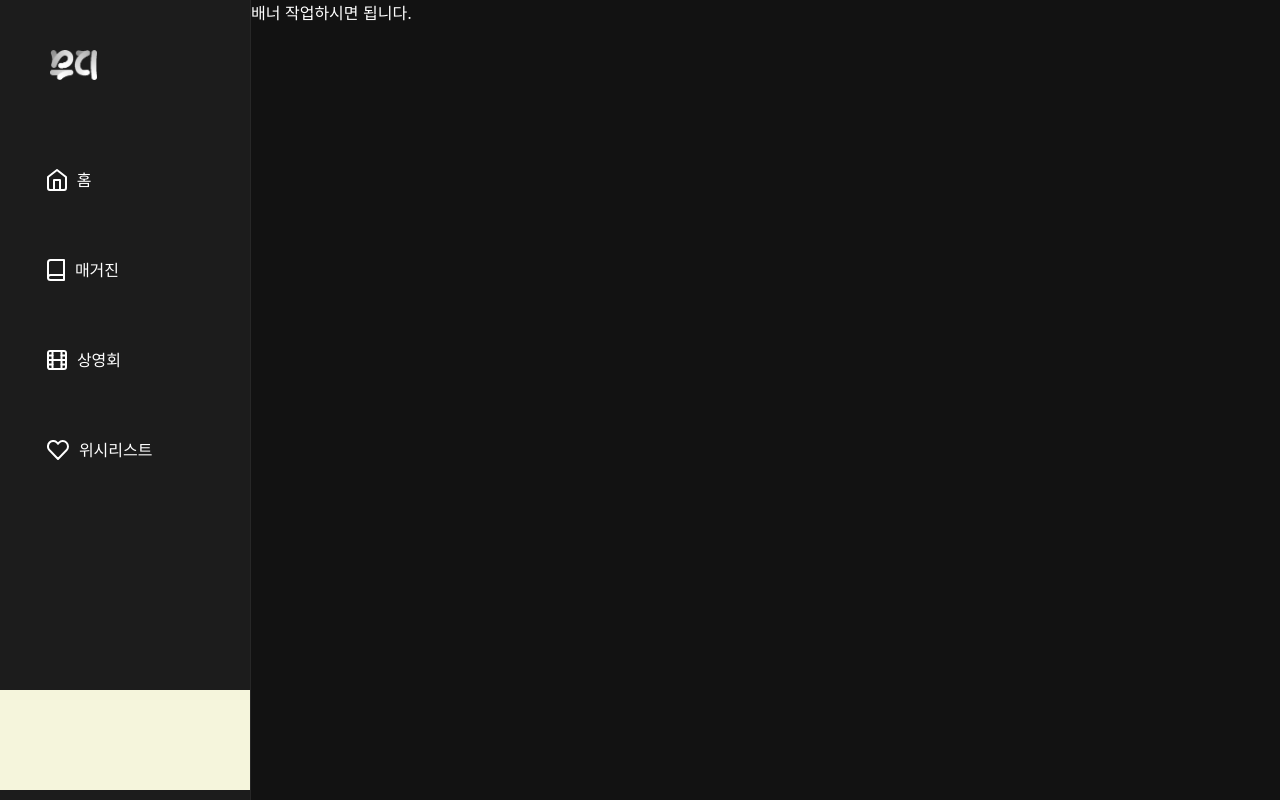
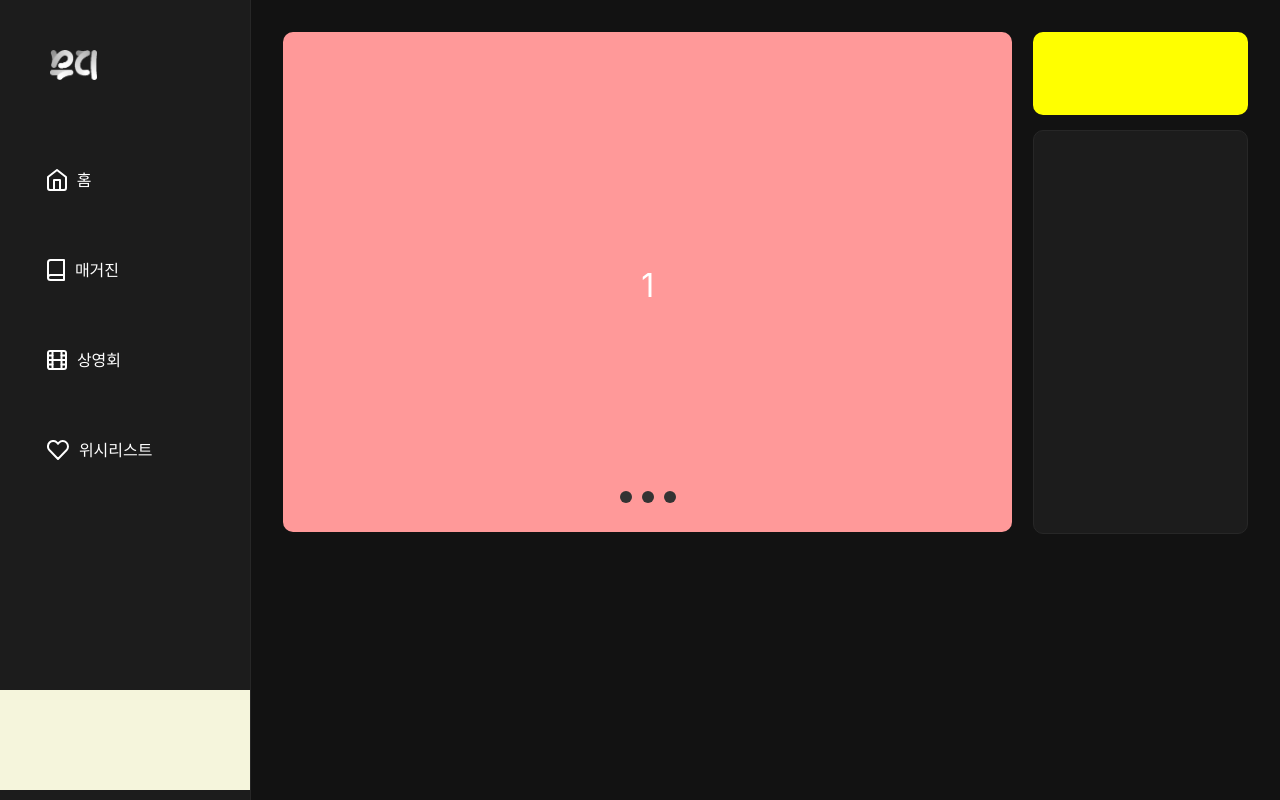
Before and after one commit to kimseowoo03/mudi, a React (Create React App) app: page / in a window 1280 px wide. Built offline with nearby package versions, Linux system fonts and the light colour scheme.

Commit message:
Design: Banner UI

```diff
--- a/src/components/Banner.js
+++ b/src/components/Banner.js
@@ -1,5 +1,42 @@
+import style from "../styles/Banner.module.scss";
+
 const Banner = () => {
-  return <div>배너 작업하시면 됩니다.</div>;
+  return (
+    <div className={style.banner}>
+      <div className={style.left_content}>
+        <div className={style.slider}>
+          <ul className={style.slide_show}>
+            <li id="slide01" className={style.slide}>
+              <div className={style.snapper}></div>
+            </li>
+            <li id="slide02" className={style.slide}>
+              <div className={style.snapper}></div>
+            </li>
+            <li id="slide03" className={style.slide}>
+              <div className={style.snapper}></div>
+            </li>
+          </ul>
+          <div className={style.slide_nav}>
+            <ul className={style.slide_btn_list}>
+              <li className={style.slide_btn_item}>
+                <a href="#slide01" className={style.slide_btn}></a>
+              </li>
+              <li className={style.slide_btn_item}>
+                <a href="#slide02" className={style.slide_btn}></a>
+              </li>
+              <li className={style.slide_btn_item}>
+                <a href="#slide03" className={style.slide_btn}></a>
+              </li>
+            </ul>
+          </div>
+        </div>
+      </div>
+      <div className={style.right_content}>
+        <div className={style.support}></div>
+        <div className={style.view_rank}></div>
+      </div>
+    </div>
+  );
 };
 
 export default Banner;
--- /dev/null
+++ b/src/styles/Banner.module.scss
@@ -0,0 +1,172 @@
+*::-webkit-scrollbar {
+  display: none;
+}
+
+li {
+  list-style: none;
+}
+
+.banner {
+  max-width: 70.375rem;
+  height: 31.25rem;
+  margin: 2rem;
+  display: grid;
+  grid-template-columns: 3.4fr 1fr;
+  grid-gap: 1.313rem;
+}
+
+.slider {
+  max-width: 53.563rem;
+  height: 31.25rem;
+  position: relative;
+}
+
+.slide_show {
+  width: 100%;
+  height: 100%;
+  position: absolute;
+  top: 0;
+  left: 0;
+  display: flex;
+  counter-reset: item;
+  overflow-x: scroll;
+  scroll-behavior: smooth;
+  scroll-snap-type: x mandatory;
+  border-radius: 0.625rem;
+}
+.slide_show .slide {
+  position: relative;
+  background-color: #f99;
+  flex: 0 0 100%;
+  counter-increment: item;
+
+  .snapper {
+    position: absolute;
+    top: 0;
+    left: 0;
+    width: 100%;
+    height: 100%;
+    scroll-snap-align: center;
+  }
+}
+.slide:nth-child(even) {
+  background-color: #99f;
+}
+.slide:before {
+  content: counter(item);
+  position: absolute;
+  top: 50%;
+  left: 50%;
+  transform: translate3d(-50%,-40%,4.375rem);
+  color: #fff;
+  font-size: 2em;
+}
+
+.slide_nav {
+  position: absolute;
+  right: 0;
+  bottom: 1.25rem;
+  left: 0;
+  text-align: center;
+}
+.slide_nav .slide_btn_list .slide_btn_item {
+  display: inline-block;
+
+  .slide_btn {
+    display: inline-block;
+    width: 0.75rem;
+    height: 0.75rem;
+    background-color: #333;
+    background-clip: content-box;
+    border: 0.313rem solid transparent;
+    border-radius: 50%;
+  }
+}
+
+@keyframes tonext {
+  75% {
+    left: 0;
+  }
+  95% {
+    left: 100%;
+  }
+  98% {
+    left: 100%;
+  }
+  99% {
+    left: 0;
+  }
+}
+
+@keyframes tostart {
+  75% {
+    left: 0;
+  }
+  95% {
+    left: -200%;
+  }
+  98% {
+    left: -300%;
+  }
+  99% {
+    left: 0;
+  }
+}
+
+@keyframes snap {
+  96% {
+    scroll-snap-align: center;
+  }
+  97% {
+    scroll-snap-align: none;
+  }
+  99% {
+    scroll-snap-align: none;
+  }
+  100% {
+    scroll-snap-align: center;
+  }
+}
+
+@media (hover: hover) {
+  .snapper {
+    animation-name: tonext, snap;
+    animation-timing-function: ease;
+    animation-duration: 5s;
+    animation-iteration-count: infinite;
+  }
+
+  .slide:last-child .snapper {
+    animation-name: tostart, snap;
+  }
+}
+
+@media (prefers-reduced-motion: reduce) {
+  .snapper {
+    animation-name: none;
+  }
+}
+
+.support {
+  height: 5.188rem;
+  background:  yellow;
+  border-radius: 0.625rem;
+}
+
+.view_rank {
+  height: 25.125rem;
+  border: 1px solid #272727;
+  background:  #1c1c1c;
+  margin-top: 0.938rem;
+  border-radius: 0.625rem;
+}
+
+@media (max-width: 67.5rem) {
+  .banner {
+    display: block;
+  }
+
+  .right_content {
+    display: none;
+  }
+}
```
